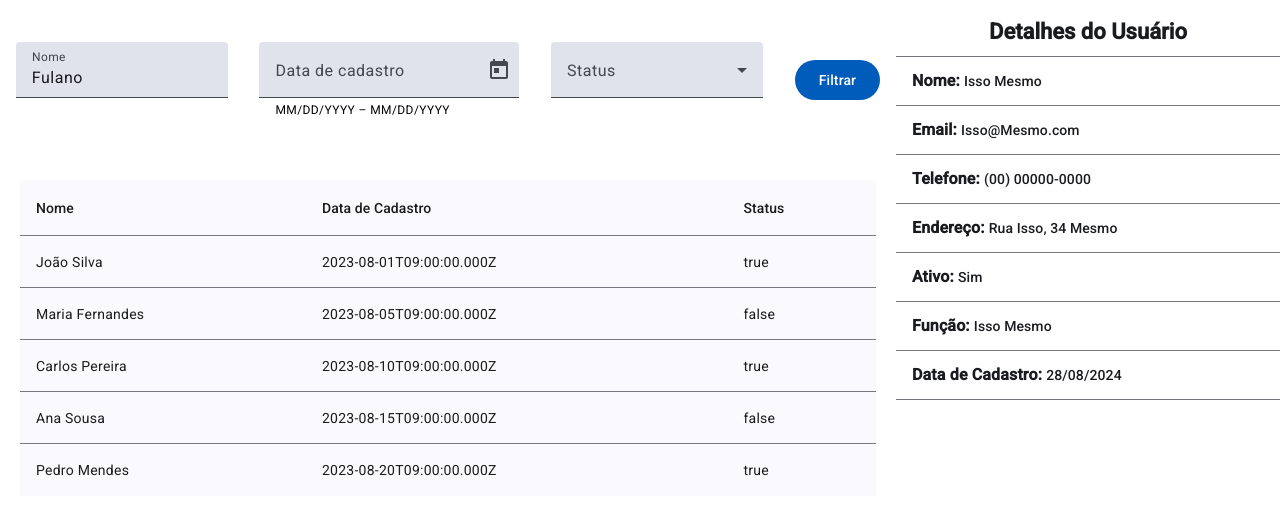
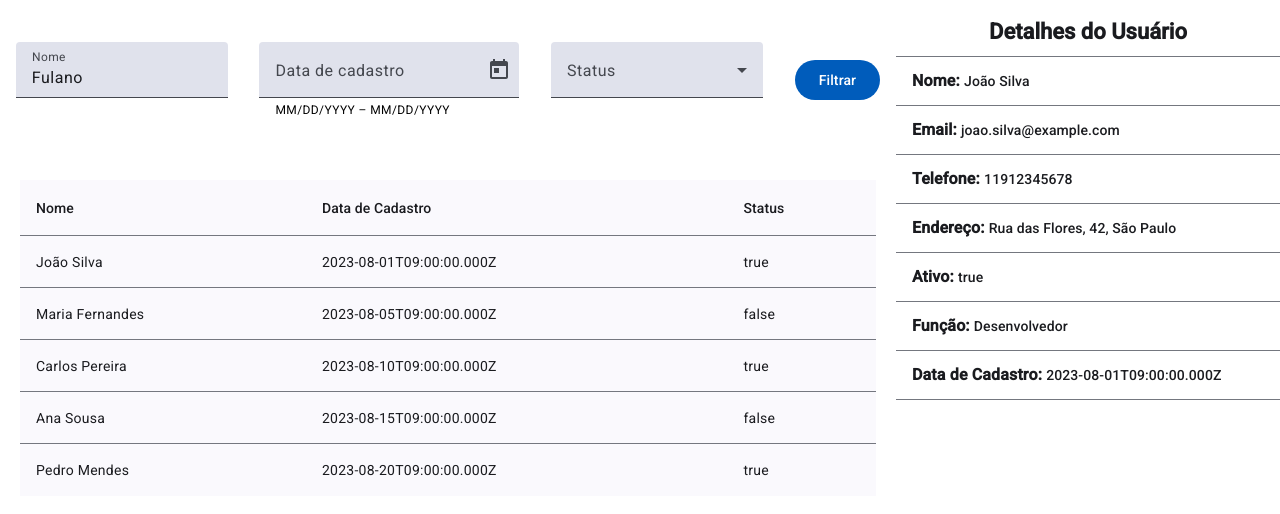
Before and after one commit to aldosds/users_filter_project-angular-docker, an Angular app: page / in a window 1280 px wide. Shown: the top 514 px of the page. Built offline with nearby package versions, Linux system fonts and the light colour scheme.

Commit message:
feat(user-details): created logic for list access

```diff
--- a/src/app/app.component.html
+++ b/src/app/app.component.html
@@ -11,7 +11,7 @@
   </div>
   <div class="right-div">
     <!-- Content of the right div -->
-     <app-user-details></app-user-details>
+     <app-user-details [user]="userSelected"></app-user-details>
   </div>
 </div>
 <router-outlet />
--- a/src/app/app.component.ts
+++ b/src/app/app.component.ts
@@ -1,4 +1,6 @@
 import { Component } from '@angular/core';
+import { IUser } from './interfaces/user/user.interface';
+import { UsersList } from './data/users-list';
 
 @Component({
   selector: 'app-root',
@@ -6,4 +8,5 @@ import { Component } from '@angular/core';
   styleUrl: './app.component.scss'
 })
 export class AppComponent {
+  userSelected: IUser = UsersList[0];
 }
--- a/src/app/components/user-details/user-details.component.html
+++ b/src/app/components/user-details/user-details.component.html
@@ -5,31 +5,31 @@
     </mat-list-item>
     <mat-divider></mat-divider>
     <mat-list-item>
-      <span class="mat-title-medium">Nome: </span><span class="mat-title-small">Isso Mesmo</span>
+      <span class="mat-title-medium">Nome: </span><span class="mat-title-small">{{ user.nome }}</span>
     </mat-list-item>
     <mat-divider></mat-divider>
     <mat-list-item>
-      <span class="mat-title-medium">Email: </span><span class="mat-title-small">Isso&#64;Mesmo.com</span>
+      <span class="mat-title-medium">Email: </span><span class="mat-title-small">{{ user.email }}</span>
     </mat-list-item>
     <mat-divider></mat-divider>
     <mat-list-item>
-      <span class="mat-title-medium">Telefone: </span><span class="mat-title-small">(00) 00000-0000</span>
+      <span class="mat-title-medium">Telefone: </span><span class="mat-title-small">{{ user.telefone }}</span>
     </mat-list-item>
     <mat-divider></mat-divider>
     <mat-list-item>
-      <span class="mat-title-medium">Endereço: </span><span class="mat-title-small">Rua Isso, 34 Mesmo</span>
+      <span class="mat-title-medium">Endereço: </span><span class="mat-title-small">{{ user.endereco?.rua }}, {{ user.endereco?.numero }}, {{ user.endereco?.cidade }}</span>
     </mat-list-item>
     <mat-divider></mat-divider>
     <mat-list-item>
-      <span class="mat-title-medium">Ativo: </span><span class="mat-title-small">Sim</span>
+      <span class="mat-title-medium">Ativo: </span><span class="mat-title-small">{{ user.ativo }}</span>
     </mat-list-item>
     <mat-divider></mat-divider>
     <mat-list-item>
-      <span class="mat-title-medium">Função: </span><span class="mat-title-small">Isso Mesmo</span>
+      <span class="mat-title-medium">Função: </span><span class="mat-title-small">{{ user.funcao }}</span>
     </mat-list-item>
     <mat-divider></mat-divider>
     <mat-list-item>
-      <span class="mat-title-medium">Data de Cadastro: </span><span class="mat-title-small">28/08/2024</span>
+      <span class="mat-title-medium">Data de Cadastro: </span><span class="mat-title-small">{{ user.dataCadastro }}</span>
     </mat-list-item>
     <mat-divider></mat-divider>
   </mat-list>
--- a/src/app/components/user-details/user-details.component.ts
+++ b/src/app/components/user-details/user-details.component.ts
@@ -1,4 +1,5 @@
-import { Component } from '@angular/core';
+import { Component, Input } from '@angular/core';
+import { IUser } from '../../interfaces/user/user.interface';
 
 @Component({
   selector: 'app-user-details',
@@ -6,5 +7,5 @@ import { Component } from '@angular/core';
   styleUrl: './user-details.component.scss'
 })
 export class UserDetailsComponent {
-
+  @Input({ required: true }) user: IUser = {} as IUser;
 }
```
